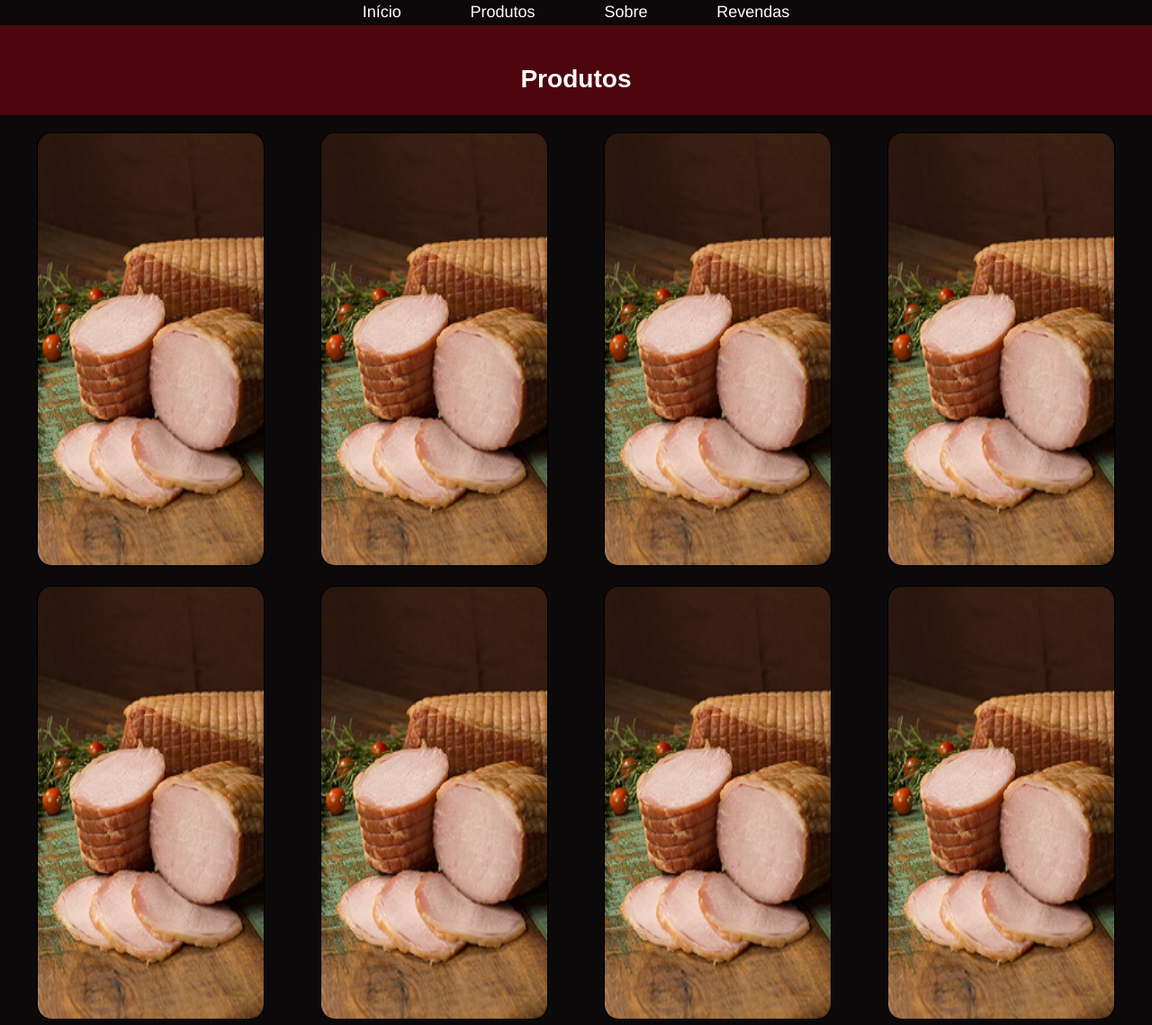
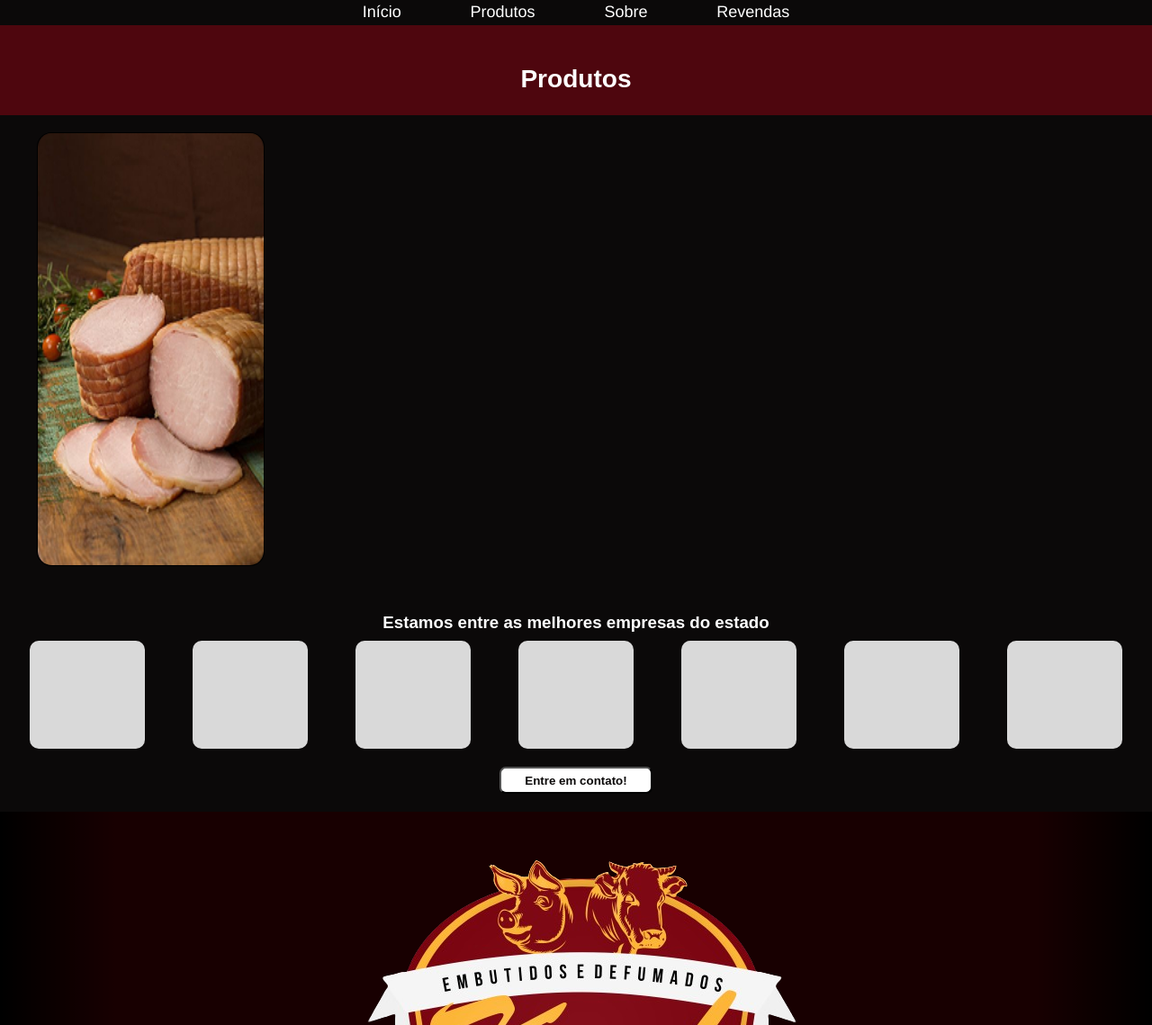
Before and after one commit to Joabe-Albino/Koch-charcutaria, a plain HTML site: page site-kochcharcutaria/view/html/produtos.html in a window 1280 px wide. Shown: the part 256-1395 px from the top of the page at 90% size. Drawn offline with Linux system fonts and the light colour scheme.

Commit message:
Adicionado o JS

```diff
--- a/site-kochcharcutaria/view/html/index.html
+++ b/site-kochcharcutaria/view/html/index.html
@@ -87,5 +87,7 @@
         </div>
     </footer>
 
+
+    <script src="../js/script.js"></script>
 </body>
 </html>
--- a/site-kochcharcutaria/view/html/produtos.html
+++ b/site-kochcharcutaria/view/html/produtos.html
@@ -42,19 +42,7 @@
 
      <div class="title-produtos"><h3>Produtos</h3></div>
 
-    <div class="container-produtos">
-        <section>
-            <div class="produtos"><img src="../src/produtp.png" alt=""></div>
-            <div class="produtos"><img src="../src/produtp.png" alt=""></div>
-            <div class="produtos"><img src="../src/produtp.png" alt=""></div>
-            <div class="produtos"><img src="../src/produtp.png" alt=""></div>
-            <div class="produtos"><img src="../src/produtp.png" alt=""></div>
-            <div class="produtos"><img src="../src/produtp.png" alt=""></div>
-            <div class="produtos"><img src="../src/produtp.png" alt=""></div>
-            <div class="produtos"><img src="../src/produtp.png" alt=""></div>
-
-        </section>
-    </div>
+    <script src="../js/produtos.js"></script>
 
 
     <div class="melhores-empresas"><h3>Estamos entre as melhores empresas do estado</h3></div>
@@ -84,5 +72,6 @@
         </div>
     </footer>
 
+
 </body>
 </html>
--- /dev/null
+++ b/site-kochcharcutaria/view/js/produtos.js
@@ -0,0 +1,34 @@
+//  <div class="container-produtos">
+//         <section>
+//             <div class="produtos"><img src="../src/produtp.png" alt=""></div>
+//             <div class="produtos"><img src="../src/produtp.png" alt=""></div>
+//             <div class="produtos"><img src="../src/produtp.png" alt=""></div>
+//             <div class="produtos"><img src="../src/produtp.png" alt=""></div>
+//             <div class="produtos"><img src="../src/produtp.png" alt=""></div>
+//             <div class="produtos"><img src="../src/produtp.png" alt=""></div>
+//             <div class="produtos"><img src="../src/produtp.png" alt=""></div>
+//             <div class="produtos"><img src="../src/produtp.png" alt=""></div>
+
+//         </section>
+//     </div>
+
+
+const body = document.body;
+
+const img = document.createElement("img");
+img.src = "../src/produtp.png";
+
+
+const divProdutos = document.createElement("div");
+divProdutos.classList.add("produtos");
+divProdutos.append(img);
+
+const sectionProdutos = document.createElement("section");
+sectionProdutos.append(divProdutos);
+
+const divContainerProdutos = document.createElement("div");
+divContainerProdutos.classList.add("container-produtos");
+divContainerProdutos.append(sectionProdutos);
+
+
+body.append(divContainerProdutos);
```
Also changed, not shown: site-kochcharcutaria/view/css/style.css (+7 -0 lines), site-kochcharcutaria/view/js/script.js (added).
